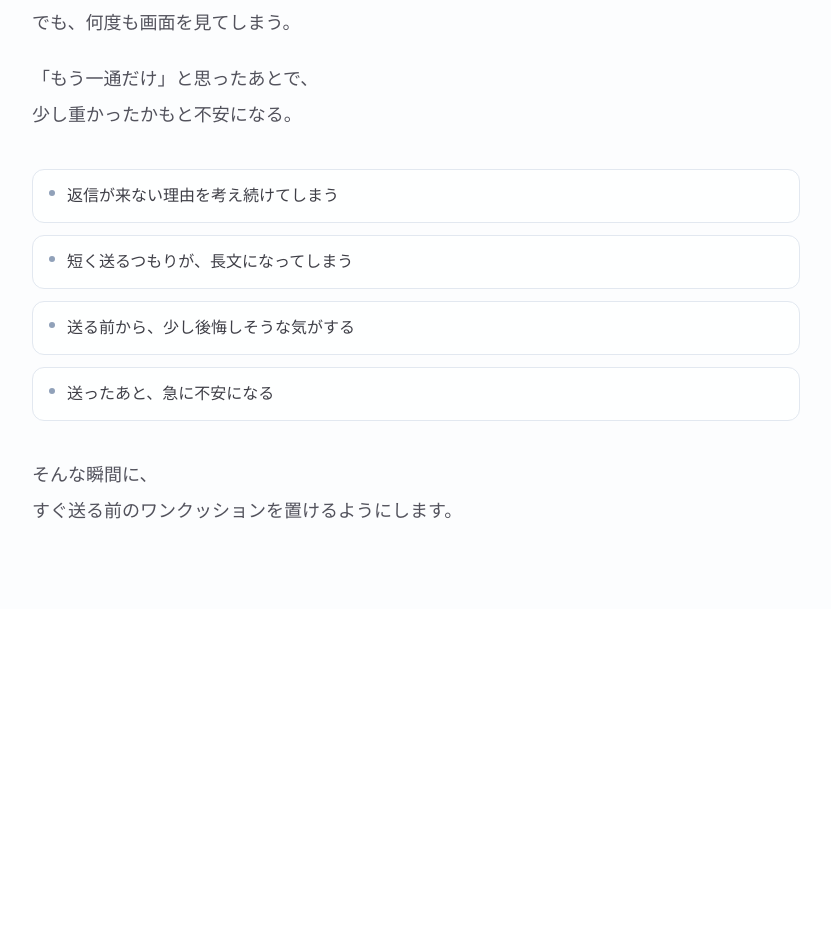
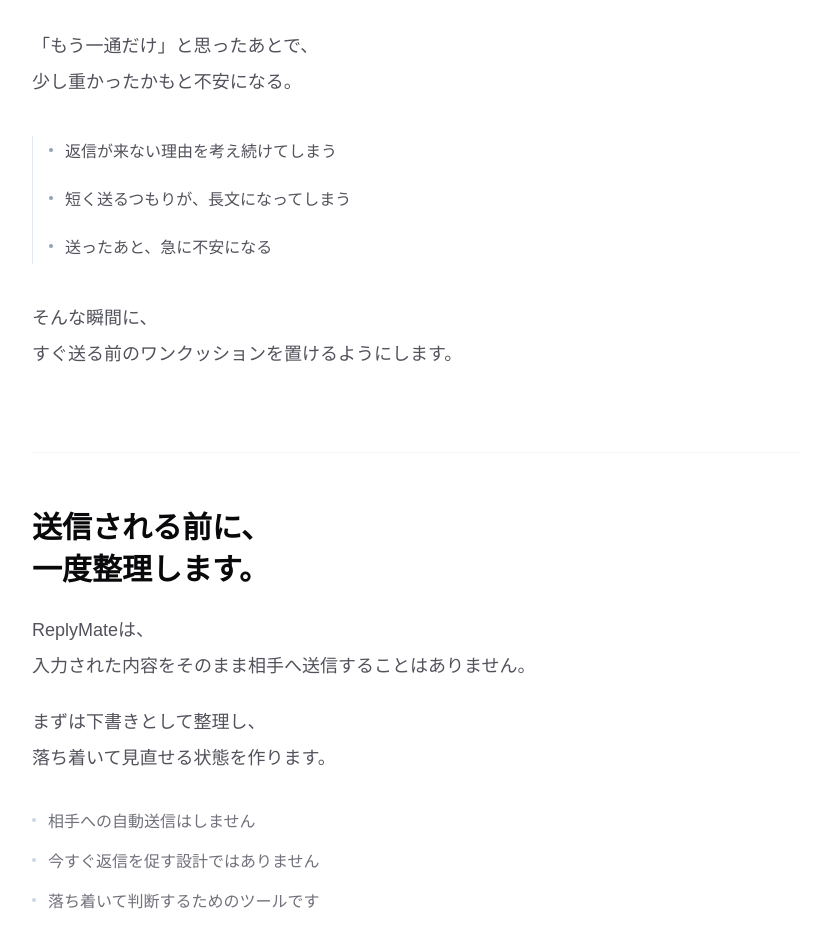
Before and after one commit to KOMAPPY-MG/ReplyMate, a Next.js app: page / in a window 1280 px wide. Shown: the part 1120-2068 px from the top of the page, without its empty margins (224-1055 px from the left). Before the commit the page ends 1729 px from the top, so only its background shows below. Built offline with nearby package versions, Linux system fonts and the light colour scheme.

Commit message:
共感セクションを静かな表現に調整

```diff
--- a/src/app/page.tsx
+++ b/src/app/page.tsx
@@ -16,8 +16,13 @@
 const empathyItems = [
   "返信が来ない理由を考え続けてしまう",
   "短く送るつもりが、長文になってしまう",
-  "送る前から、少し後悔しそうな気がする",
   "送ったあと、急に不安になる",
+];
+
+const safetyItems = [
+  "相手への自動送信はしません",
+  "今すぐ返信を促す設計ではありません",
+  "落ち着いて判断するためのツールです",
 ];
 
 export default function Home() {
@@ -133,7 +138,7 @@
         </div>
       </section>
 
-      <section className="border-t border-slate-100 bg-slate-50/40 px-5 py-16 sm:px-8 sm:py-20 lg:px-10">
+      <section className="px-5 pb-16 pt-10 sm:px-8 sm:pb-20 sm:pt-12 lg:px-10">
         <div className="mx-auto w-full max-w-3xl">
           <div className="max-w-2xl">
             <h2 className="text-balance text-3xl font-semibold leading-tight text-zinc-950 sm:text-4xl">
@@ -155,13 +160,10 @@
             </div>
           </div>
 
-          <ul className="mt-9 space-y-3 text-sm leading-6 text-zinc-700 sm:text-base sm:leading-7">
+          <ul className="mt-9 max-w-2xl space-y-4 border-l border-slate-200 pl-4 text-sm leading-7 text-zinc-600 sm:text-base sm:leading-8">
             {empathyItems.map((item) => (
-              <li
-                key={item}
-                className="flex gap-3 rounded-xl border border-slate-200 bg-white/80 px-4 py-3"
-              >
-                <span className="mt-2 size-1.5 shrink-0 rounded-full bg-slate-400" />
+              <li key={item} className="flex gap-3">
+                <span className="mt-3 size-1 shrink-0 rounded-full bg-slate-400" />
                 <span>{item}</span>
               </li>
             ))}
@@ -174,6 +176,39 @@
           </p>
         </div>
       </section>
+
+      <section className="px-5 pb-20 sm:px-8 sm:pb-24 lg:px-10">
+        <div className="mx-auto w-full max-w-3xl border-t border-slate-100 pt-12 sm:pt-14">
+          <div className="max-w-2xl">
+            <h2 className="text-balance text-2xl font-semibold leading-tight text-zinc-950 sm:text-3xl">
+              <span className="block">送信される前に、</span>
+              <span className="mt-1 block">一度整理します。</span>
+            </h2>
+
+            <div className="mt-6 space-y-5 text-pretty text-base leading-8 text-zinc-600 sm:text-lg sm:leading-9">
+              <p>
+                ReplyMateは、
+                <br />
+                入力された内容をそのまま相手へ送信することはありません。
+              </p>
+              <p>
+                まずは下書きとして整理し、
+                <br />
+                落ち着いて見直せる状態を作ります。
+              </p>
+            </div>
+          </div>
+
+          <ul className="mt-8 max-w-2xl space-y-3 text-sm leading-6 text-zinc-500 sm:text-base sm:leading-7">
+            {safetyItems.map((item) => (
+              <li key={item} className="flex gap-3">
+                <span className="mt-2.5 size-1 shrink-0 rounded-full bg-slate-300" />
+                <span>{item}</span>
+              </li>
+            ))}
+          </ul>
+        </div>
+      </section>
     </main>
   );
 }
```
